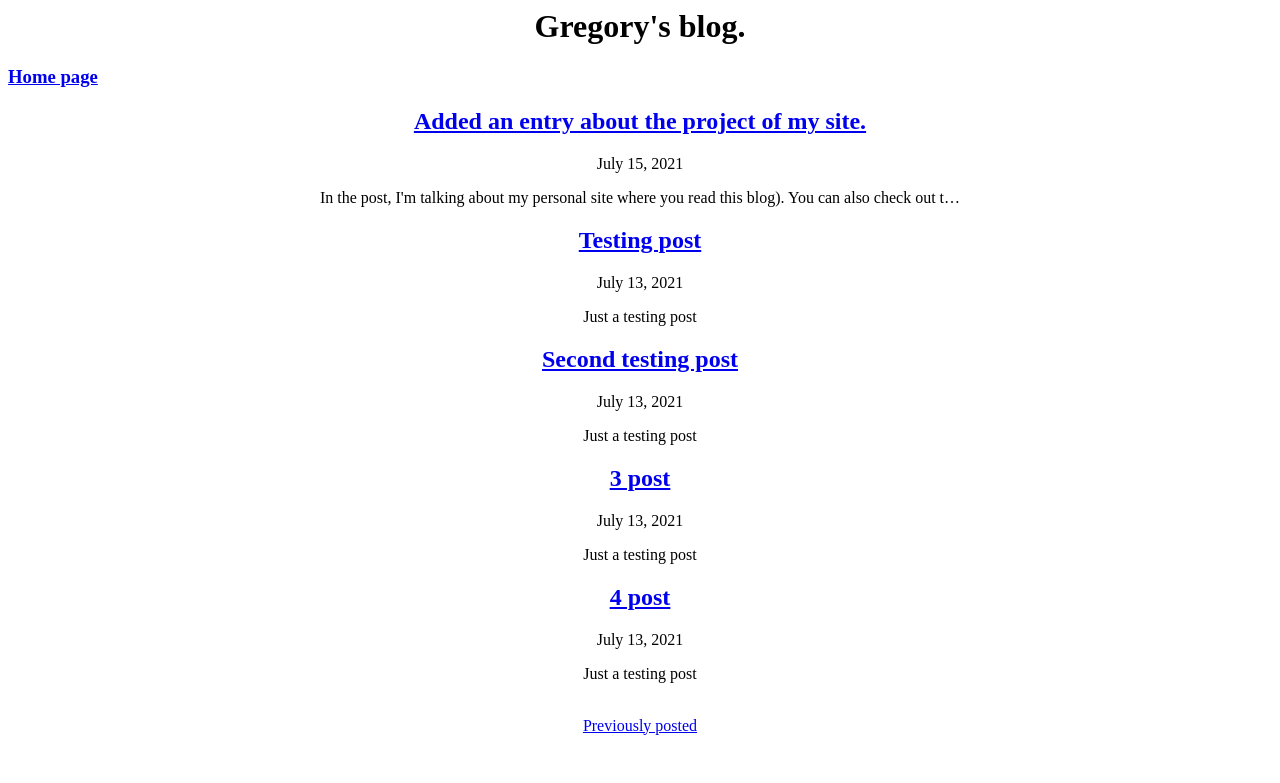
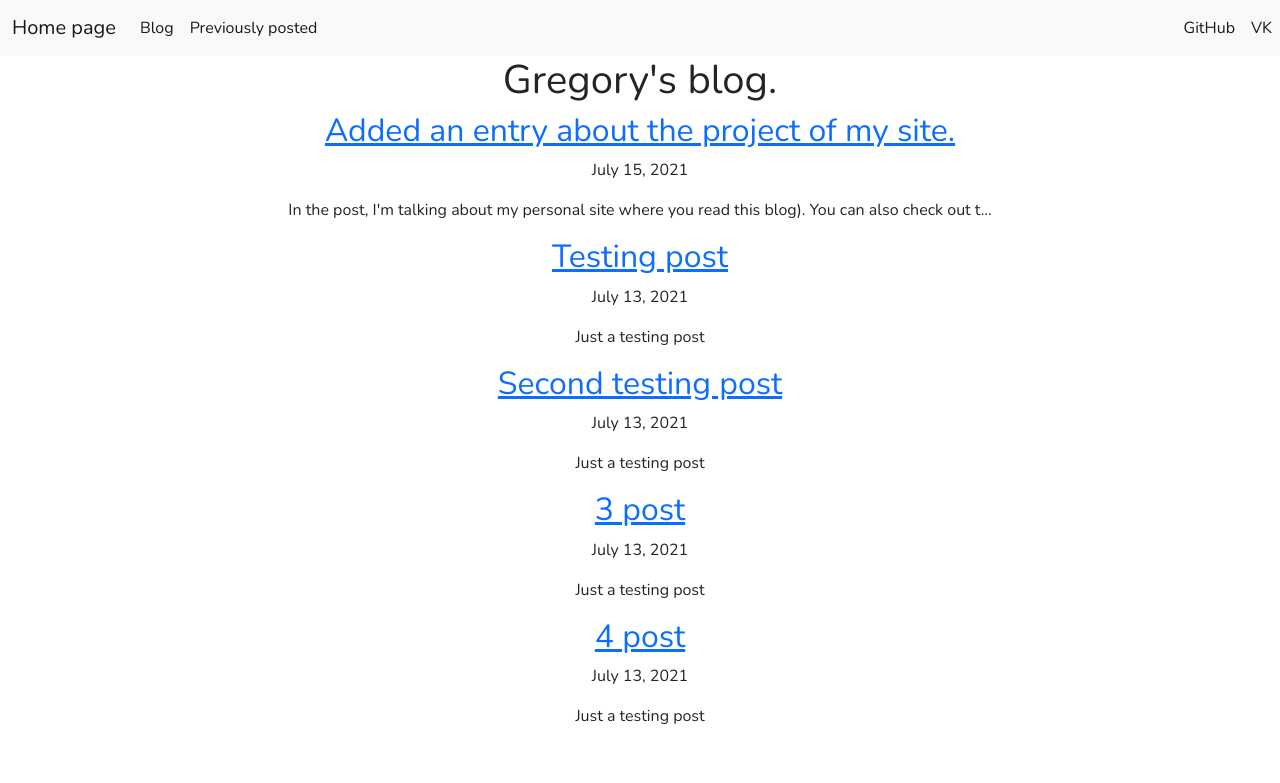
Before and after one commit to Grig0ryyy/personal_site_project, a Django app: page /blog/ in a window 1280 px wide. Shown: the top 783 px of the page. Run offline with Django 3.2, Linux system fonts and the light colour scheme; data comes from the database, SQL or seed files in the repository.

Commit message:
Added Navbar and and changed fonts

```diff
--- a/blog/templates/blog/all_blogs.html
+++ b/blog/templates/blog/all_blogs.html
@@ -1,8 +1,11 @@
+{% extends 'portfolio/base_style.html' %}
+{% block content_button %}
+<a class="nav-link active" aria-current="page" href="{% url 'all_posts' %}">Previously posted</a>
+{% endblock %}
+{% block content %}
+
 <center>
   <h1>Gregory's blog.</h1>
-</center>
-  <a href="{% url 'home' %}"><h3>Home page</h3></a>
-<center>
   {% for project in projects %}
 
   <a href="{% url 'detail' project.id %}"><h2>{{ project.title }}</h2></a>
@@ -10,6 +13,6 @@
   <p>{{ project.description|striptags|truncatechars:100 }}<p>
 
   {% endfor %}
-  <br>
-  <a href="{% url 'all_posts' %}">Previously posted</a>
 </center>
+
+{% endblock %}
--- /dev/null
+++ b/portfolio/static/portfolio/custom.css
@@ -0,0 +1,3 @@
+body {
+  font-family: 'Nunito', sans-serif;
+}
--- /dev/null
+++ b/portfolio/templates/portfolio/base_style.html
@@ -0,0 +1,47 @@
+<!doctype html>
+{% load static %}
+<html lang="en">
+  <head>
+    <meta charset="utf-8">
+    <meta name="viewport" content="width=device-width, initial-scale=1">
+
+    <link href="https://cdn.jsdelivr.net/npm/bootstrap@5.0.2/dist/css/bootstrap.min.css" rel="stylesheet" integrity="sha384-EVSTQN3/azprG1Anm3QDgpJLIm9Nao0Yz1ztcQTwFspd3yD65VohhpuuCOmLASjC" crossorigin="anonymous">
+
+    <link rel="stylesheet" href = "{% static 'portfolio/custom.css' %}"
+
+    <link rel="preconnect" href="https://fonts.googleapis.com">
+    <link rel="preconnect" href="https://fonts.gstatic.com" crossorigin>
+    <link href="https://fonts.googleapis.com/css2?family=Nunito:wght@200;400&display=swap" rel="stylesheet">
+
+    <link rel="icon" type="image/jpg" href="{% static 'portfolio/logo.jpg' %}">
+
+    <title>Gregory's website</title>
+  </head>
+  <body>
+    <nav class="navbar navbar-expand-lg navbar-light bg-light">
+  <div class="container-fluid">
+    <a class="navbar-brand" href="{% url 'home' %}">Home page</a>
+    <button class="navbar-toggler" type="button" data-bs-toggle="collapse" data-bs-target="#navbarNav" aria-controls="navbarNav" aria-expanded="false" aria-label="Toggle navigation">
+      <span class="navbar-toggler-icon"></span>
+    </button>
+    <div class="collapse navbar-collapse text-center" id="navbarNav">
+      <div class="navbar-nav ml-auto">
+        <a class="nav-link active" aria-current="page" href="{% url 'all_blogs' %}">Blog</a>
+        {% block content_button %}{% endblock %}
+      </div>
+    </div>
+  </div>
+  <div class="d-flex flex-row-reverse bd-highlight">
+    <div class="collapse navbar-collapse text-center" id="navbarNav">
+      <div class="navbar-nav ml-auto">
+        <a class="nav-link active" aria-current="page" href="https://github.com/Grig0ryyy" target="_blank">GitHub</a>
+        <a class="nav-link active" aria-current="page" href="https://vk.com/ho4y_katany" target="_blank">VK</a>
+      </div>
+    </div>
+  </div>
+</nav>
+    {% block content %}{% endblock %}
+
+    <script src="https://cdn.jsdelivr.net/npm/bootstrap@5.0.2/dist/js/bootstrap.bundle.min.js" integrity="sha384-MrcW6ZMFYlzcLA8Nl+NtUVF0sA7MsXsP1UyJoMp4YLEuNSfAP+JcXn/tWtIaxVXM" crossorigin="anonymous"></script>
+  </body>
+</html>
```
Also changed, not shown: blog/templates/blog/all_posts.html (+6 -1 lines), blog/templates/blog/detail.html (+6 -1 lines), portfolio/templates/portfolio/home.html (+6 -1 lines), media/portfolio/images/BU6lZLUQ_400x400.jpg (deleted), portfolio/static/portfolio/logo.jpg (added).
